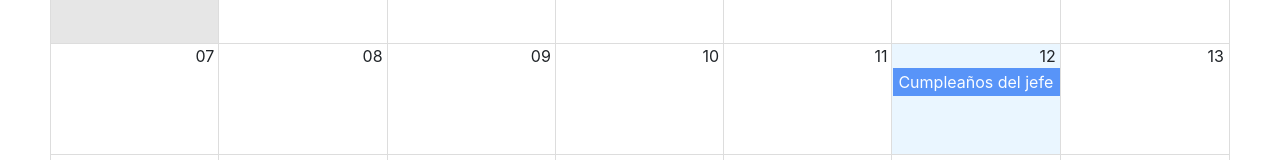
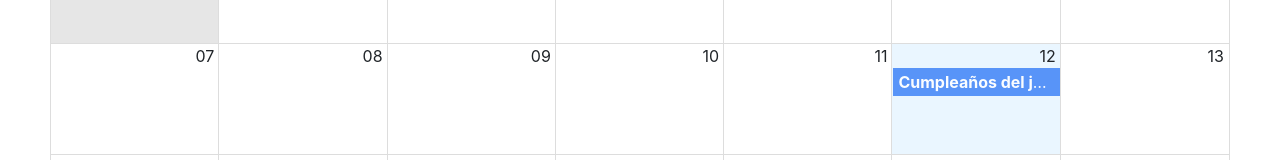
Before and after one commit to CarlosAriasLK/CalendarApp, a React (Vite) app: page / in a window 1280 px wide. Shown: the part 264-424 px from the top of the page. Built offline with nearby package versions, Linux system fonts and the light colour scheme.

Commit message:
add(components): calendarEvent added

```diff
--- /dev/null
+++ b/src/calendar/components/CalendarEvent.jsx
@@ -0,0 +1,12 @@
+
+export const CalendarEvent = ({ event }) => {
+
+    const { title, user } = event;
+
+    return (
+        <>
+            <strong>{ title }</strong>
+            <span> - { user.name }</span>
+        </>
+    )
+}
--- a/src/calendar/index.js
+++ b/src/calendar/index.js
@@ -1,2 +1,3 @@
+export * from './components/CalendarEvent';
+export * from './components/Navbar';
 export * from './pages/CalendarPage';
-export * from './components/Navbar';
--- a/src/calendar/pages/CalendarPage.jsx
+++ b/src/calendar/pages/CalendarPage.jsx
@@ -2,9 +2,10 @@
 import 'react-big-calendar/lib/css/react-big-calendar.css';
 
 import { addHours } from 'date-fns';
-import { Navbar } from "../"
+import { CalendarEvent, Navbar } from "../"
 
 import { localizer, getMessageES } from '../../helpers';
+import { useState } from 'react';
 
 const events = [{
   title: 'Cumpleaños del jefe',
@@ -20,9 +21,10 @@
 
 export const CalendarPage = () => {
 
+  const [view, setView] = useState('month');
+  const [date, setDate] = useState(new Date());
+
   const eventStyleGetter = ( event, start, end, isSlected ) => {
-
-    console.log({ event, start, end, isSlected })
 
     const style = {
       backgroundColor: '#347cf7',
@@ -49,6 +51,13 @@
         style={{ padding: '50px', height: 'calc( 100vh - 80px )' }}
         messages={ getMessageES() }
         eventPropGetter={ eventStyleGetter }
+        components={{
+          event: CalendarEvent,
+        }}
+        view={view}
+        onView={setView}
+        date={date}
+        onNavigate={setDate}
       />
     </>
   )
```
